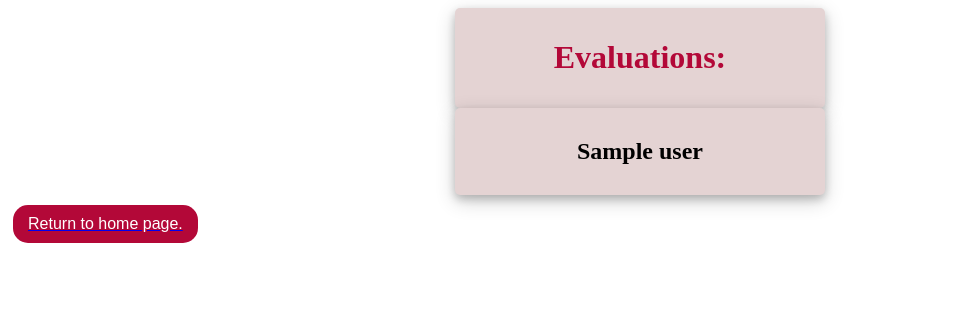
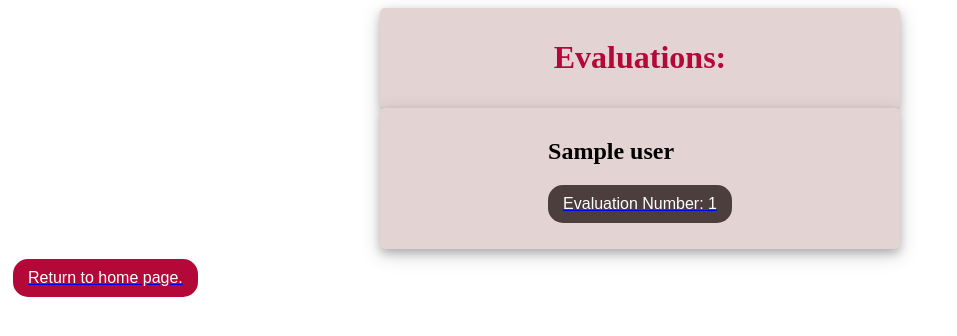
Before and after one commit to NarnianDwarf/studentTeachingSoftware, a Django app: template mysite/templates/evalList.html in a window 1280 px wide. Shown: the top 336 px of the page, without its empty margins (0-957 px from the left). Run offline with Django 4.2, Linux system fonts and the light colour scheme; tables that the repository leaves empty hold one stand-in row (values such as "Sample post"); the template is opened without the code that fills it: values that come from a table or form of the project are taken from there, most other values are stand-ins (such as "Sample title", 1, 10 or a date in 2020).

Commit message:
stud_id now portal_id
Fully transitioned code from using student id to portal id.

Side note: Profiles still has a feature called student id.  I figured it would be a good idea to leave this incase there is ever user for tracking the student-teacher's student id in the future.  As of right now it does nothing though

```diff
--- a/mysite/evalFirst/forms.py
+++ b/mysite/evalFirst/forms.py
@@ -34,7 +34,7 @@ YEARS = [x for x in range(2020,2030)]
 class EvaluationForm(forms.Form):
     first_Name = forms.CharField(label = "First Name", max_length = 200)
     last_Name = forms.CharField(label = "Last Name", max_length = 200)
-    stud_id = forms.IntegerField(required = True, label = "Student ID")
+    portal_id = forms.IntegerField(required = True, label = "Student-Teacher's Portal ID")
     Evaluation_Number = forms.ChoiceField(label = "Evaluation Number: ", choices = EVALUATION_NUMBER)
     date = forms.DateField(label = "Date", initial = "2023-01-01", widget = forms.SelectDateWidget(years = YEARS))
     Pedagogy_A = forms.ChoiceField(label = "A. Focus for Learning: Standards and Objectives/Targets", choices = QUESTION_CHOICES)
--- a/mysite/evalFirst/models.py
+++ b/mysite/evalFirst/models.py
@@ -28,7 +28,7 @@ EVALUATION_NUMBER = (
 class Evaluation(models.Model):
     first_Name = models.CharField(db_column = 'First Name', max_length = 200, default = "Enter First Name")
     last_Name = models.CharField(db_column = 'Last Name', max_length = 200, default = "Enter Last Name")
-    stud_id = models.IntegerField(db_column = 'Student ID', default = 0)
+    portal_id = models.IntegerField(db_column = 'Portal ID', default = 0)
     # fname = models.CharField(max_length = 200, default = "Enter First Name")
     # lname = models.CharField(max_length = 200, default = "Enter Last Name")
     # stud_id = models.IntegerField(default = 0)
--- a/mysite/evalFirst/views.py
+++ b/mysite/evalFirst/views.py
@@ -46,7 +46,7 @@ def evaluationPage(response):
             if form.is_valid():
                 f = form.cleaned_data["first_Name"]
                 l = form.cleaned_data["last_Name"]
-                s = form.cleaned_data['stud_id']
+                s = form.cleaned_data['portal_id']
                 e = form.cleaned_data['Evaluation_Number']
                 d = form.cleaned_data['date']
                 q1a = form.cleaned_data['Pedagogy_A']
@@ -80,7 +80,7 @@ def evaluationPage(response):
                         abool = 1
                 if abool == 0:
                     return HttpResponse("Please enter a real student id") #make a html template for this
-                q = Evaluation(first_Name = f, last_Name = l, stud_id = s, Evaluation_Number = e, date = d, Pedagogy_A = q1a, Pedagogy_B = q1b, Pedagogy_C = q1c, Pedagogy_D = q1d, Pedagogy_E = q2e, Pedagogy_F = q2f, Pedagogy_G = q2g, Pedagogy_H = q2h, Pedagogy_I = q2i, Pedagogy_J = q3j, Pedagogy_K = q3k, Pedagogy_L = q3l, Pedagogy_M = q4m, Disposition_A = q5a, Disposition_B = q5b, Disposition_C = q5c, Disposition_D = q5d, Disposition_E = q5e, Disposition_F = q6f, Disposition_G = q6g, Disposition_H = q7h, comment = com, user=su)
+                q = Evaluation(first_Name = f, last_Name = l, portal_id = s, Evaluation_Number = e, date = d, Pedagogy_A = q1a, Pedagogy_B = q1b, Pedagogy_C = q1c, Pedagogy_D = q1d, Pedagogy_E = q2e, Pedagogy_F = q2f, Pedagogy_G = q2g, Pedagogy_H = q2h, Pedagogy_I = q2i, Pedagogy_J = q3j, Pedagogy_K = q3k, Pedagogy_L = q3l, Pedagogy_M = q4m, Disposition_A = q5a, Disposition_B = q5b, Disposition_C = q5c, Disposition_D = q5d, Disposition_E = q5e, Disposition_F = q6f, Disposition_G = q6g, Disposition_H = q7h, comment = com, user=su)
                 q.save()
                 # emailSender(response)
             return render(response, "submissionSuccess.html", {"form":form})
--- a/mysite/templates/evalList.html
+++ b/mysite/templates/evalList.html
@@ -13,7 +13,7 @@
             }
 
             .title_card {
-                width: 350px;
+                width: 500px;
                 margin-top: auto;
                 margin-bottom: auto;
                 background: #e4d3d3;
@@ -110,8 +110,8 @@
                                         <div class="d-flex justify-content-center">
                                             <h2 class="altMaintitle">{{ supervising.user }}</h2>
                                             {% for eval in all_evaluations %}
-                                                {% if studentProfile.student_ID == eval.stud_id %}
-                                                    <p><a href="/Evaluation/{{ eval.id }}"><button class="button"> student id: {{ eval.stud_id }}, test id: {{ eval.id }}</button></a></p>
+                                                {% if supervising.user_id == eval.portal_id %}
+                                                    <p><a href="/Evaluation/{{ eval.id }}"><button class="button"> Evaluation Number: {{ eval.Evaluation_Number }}</button></a></p>
                                                 {% endif %}
                                             {% endfor %}
                                         </div>
--- a/mysite/templates/evaluationDetails.html
+++ b/mysite/templates/evaluationDetails.html
@@ -51,7 +51,7 @@
             <div class="d-flex justify-content-center h-100">
                 <div class="eval_card">
                     <h2 class="thisText">Evaluation of {{eval.user}}</h2>
-                    <h4>Evaluation ID: {{ eval.id }}</h4>
+                    <h4>Evaluation Number: {{ eval.Evaluation_Number }}</h4>
                     <p>Pedagogy A: {{eval.Pedagogy_A}}</p>
                     <p>Pedagogy B: {{eval.Pedagogy_B}}</p>
                     <p>Pedagogy C: {{eval.Pedagogy_C}}</p>
```
Also changed, not shown: mysite/evalFirst/migrations/0022_remove_evaluation_stud_id_evaluation_portal_id.py (added).
